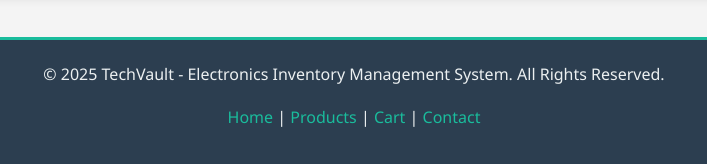
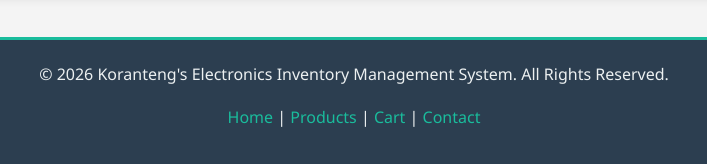
Before and after one commit to tangchen86/INF-213-project, a plain HTML site: page cart.html in a window 1280 px wide. Shown: the part 2725-2889 px from the top of the page, 286-993 px from the left. Drawn offline with Linux system fonts and the light colour scheme.

Commit message:
Revise cart.html structure and content
Updated the HTML structure and content for the shopping cart page.

```diff
--- a/cart.html
+++ b/cart.html
@@ -176,7 +176,7 @@
     </main>
 
     <footer>
-        <p>&copy; 2025 TechVault - Electronics Inventory Management System. All Rights Reserved.</p>
+        <p>&copy; 2026 Koranteng's Electronics Inventory Management System. All Rights Reserved.</p>
         <p>
             <a href="index.html">Home</a> |
             <a href="products.html">Products</a> |
```
